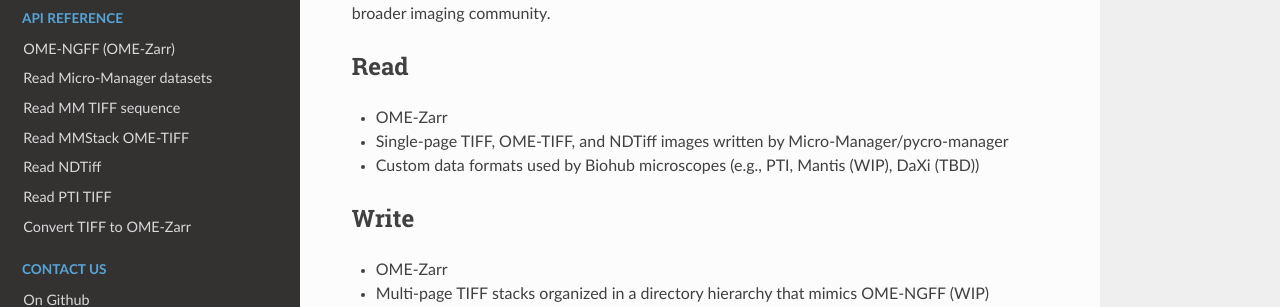
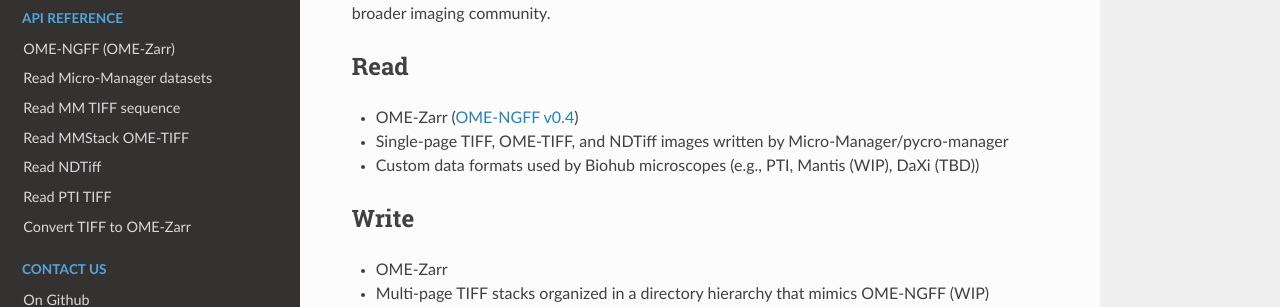
Before and after one commit to czbiohub-sf/iohub, a Sphinx documentation site: the page built from docs/source/index.rst, in a window 1280 px wide. Shown: the part 206-513 px from the top of the page. Built offline with Sphinx 7.4.7 and the Read the Docs theme 2.0.0, drawn with Linux system fonts in a browser that asks for light colours; pages that are not in the unit, such as notebooks, are missing from menus.

Commit message:
specify supported NGFF version

```diff
--- a/docs/source/index.rst
+++ b/docs/source/index.rst
@@ -9,7 +9,7 @@
 Read
 ====
 
-- OME-Zarr
+- OME-Zarr (`OME-NGFF v0.4 <https://ngff.openmicroscopy.org/0.4/>`_)
 - Single-page TIFF, OME-TIFF, and NDTiff images written by Micro-Manager/pycro-manager
 - Custom data formats used by Biohub microscopes (e.g., PTI, Mantis (WIP), DaXi (TBD))
 
```
Also changed, not shown: README.md (+1 -1 lines).
